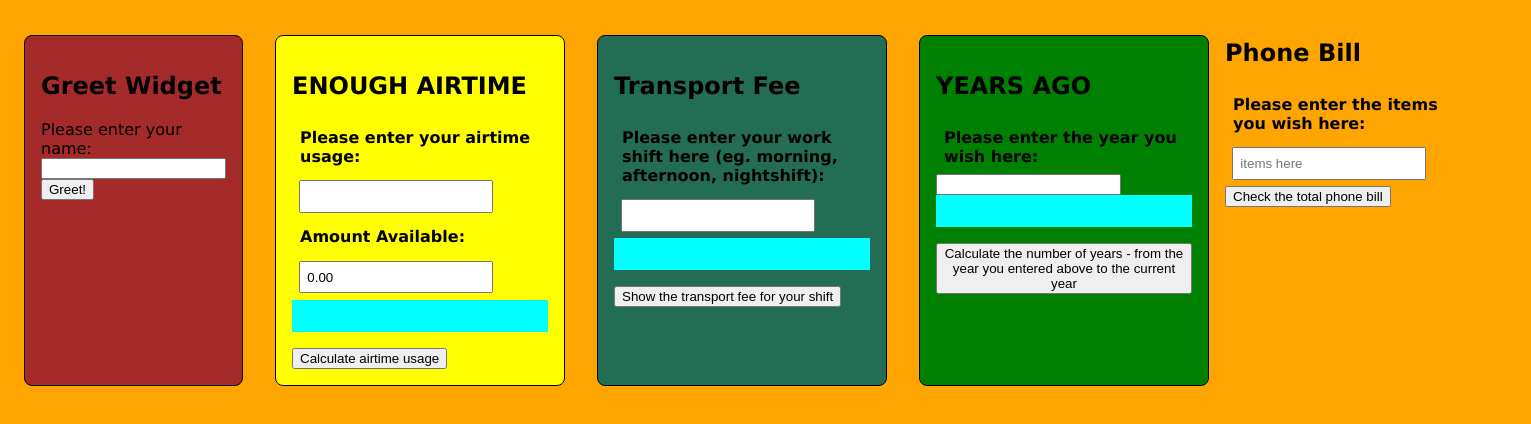
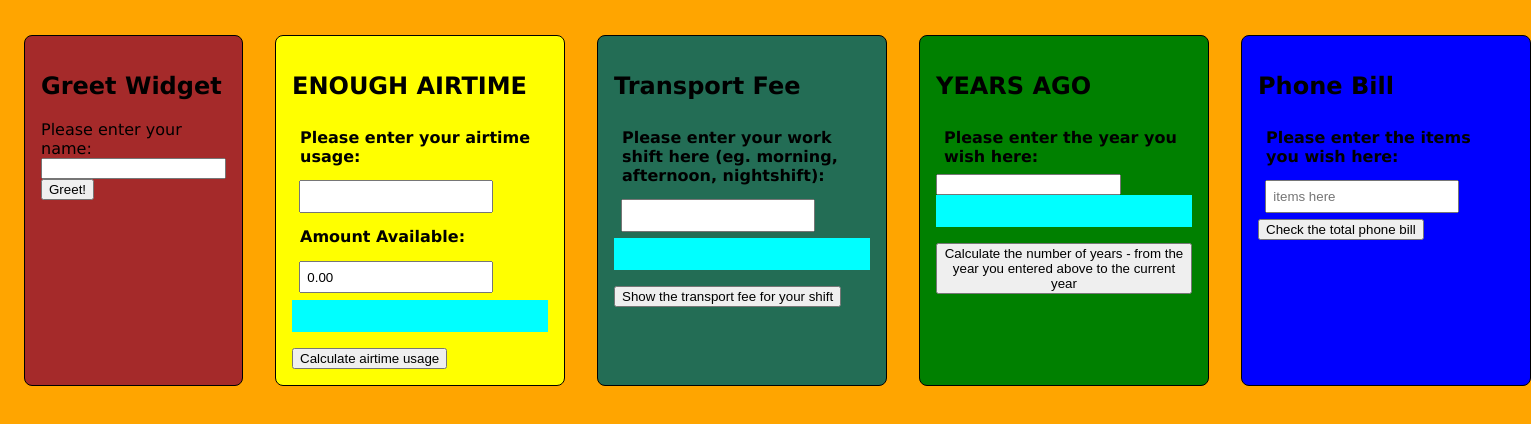
Before and after one commit to obiorachibuzor/Bootcamp-AlpineJS-widgets, a plain HTML site: page index.html in a window 1280 px wide. Shown: the part 62-486 px from the top of the page, 1531 px wide, since content can reach past the window. Drawn offline with nearby package versions, Linux system fonts and the light colour scheme.

Commit message:
Update style.css

```diff
--- a/style.css
+++ b/style.css
@@ -42,3 +42,12 @@
     padding: 1em;
     border-radius: 0.5em;
 }
+
+.widget5 {
+    background-color: blue;
+    display: flexbox;
+    border: 1px solid;
+    margin: 1em;
+    padding: 1em;
+    border-radius: 0.5em;
+}
```
